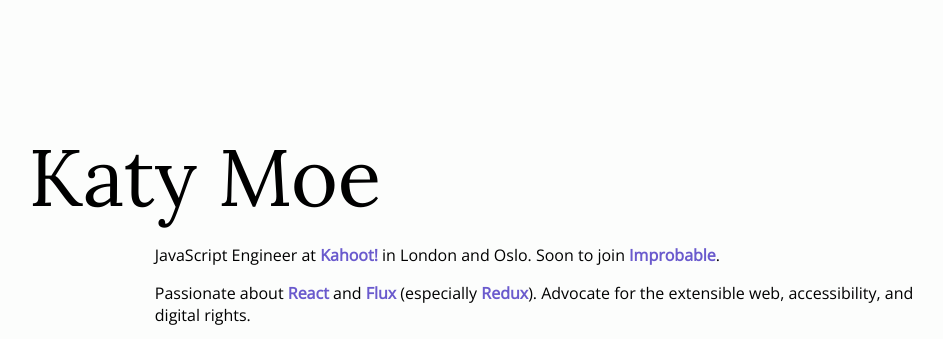
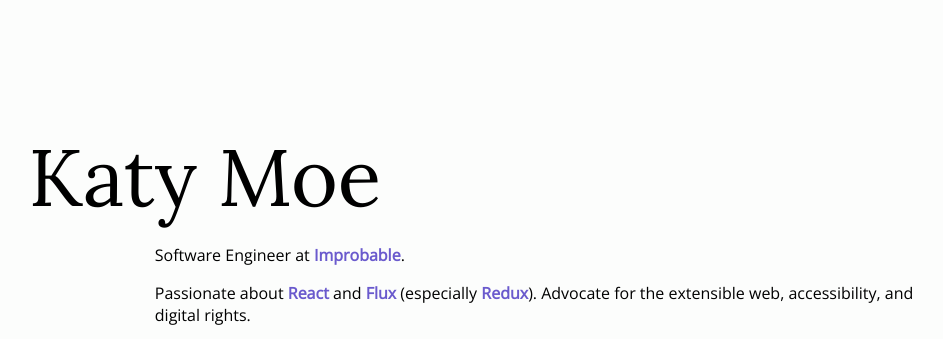
Before and after one commit to kmoe/katy.moe, a plain HTML site: page index.html in a window 1280 px wide. Shown: the top 339 px of the page, without its empty margins (106-1049 px from the left). Drawn offline with nearby package versions, Linux system fonts and the light colour scheme.

Commit message:
update for Improbs

```diff
--- a/index.html
+++ b/index.html
@@ -23,7 +23,7 @@
 
     <div class='introduction'>
 
-      <p>JavaScript Engineer at <a href="https://getkahoot.com/">Kahoot!</a> in London and Oslo. Soon to join <a href="http://improbable.io/">Improbable</a>.</p>
+      <p>Software Engineer at <a href="http://improbable.io/">Improbable</a>.</p>
       <p>Passionate about <a href='https://facebook.github.io/react/'>React</a> and <a href='http://facebook.github.io/flux/'>Flux</a> (especially <a href='https://github.com/gaearon/redux'>Redux</a>). Advocate for the extensible web, accessibility, and digital rights.</p>
       <p><b>Upcoming talks</b>: JavaScript for Cyborgs, LondonJS (February 2016) and <a href='https://www.twilio.com/signal'>Signal</a> (May 2016)</p>
 
```
